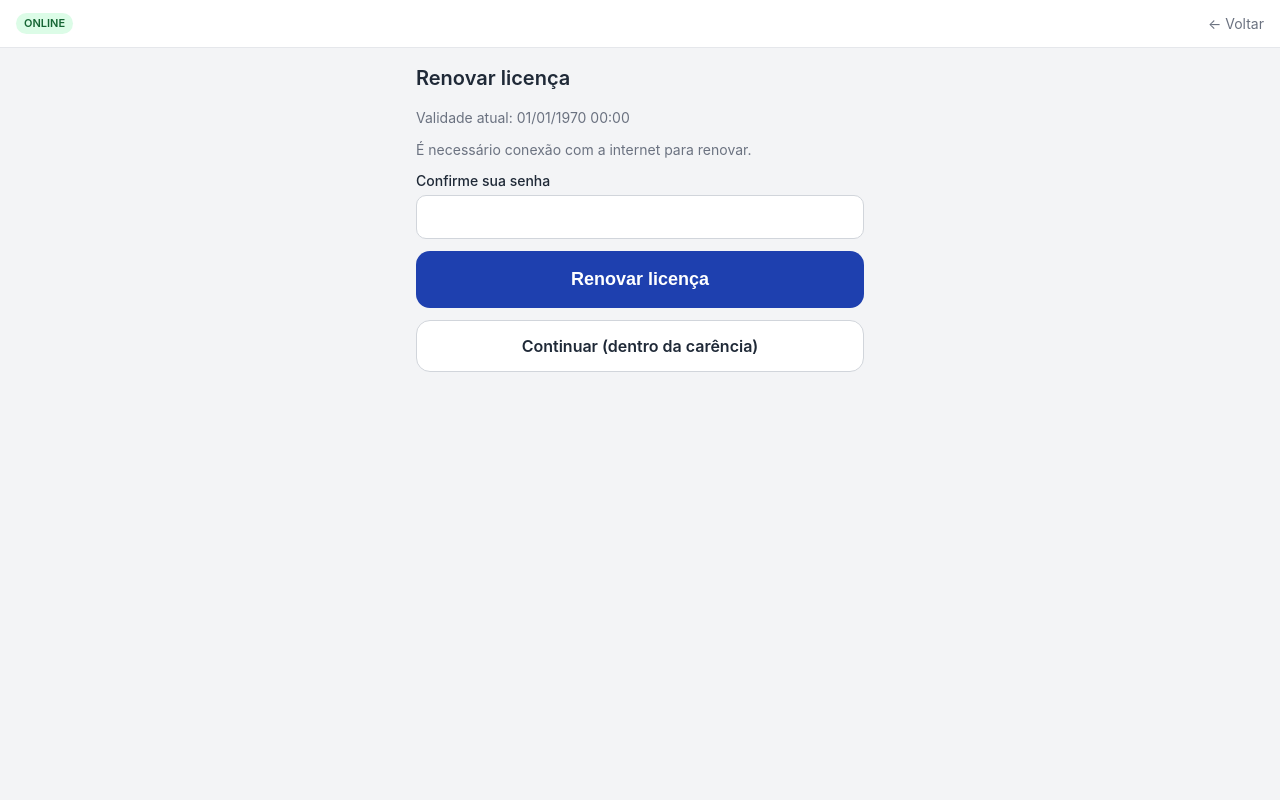
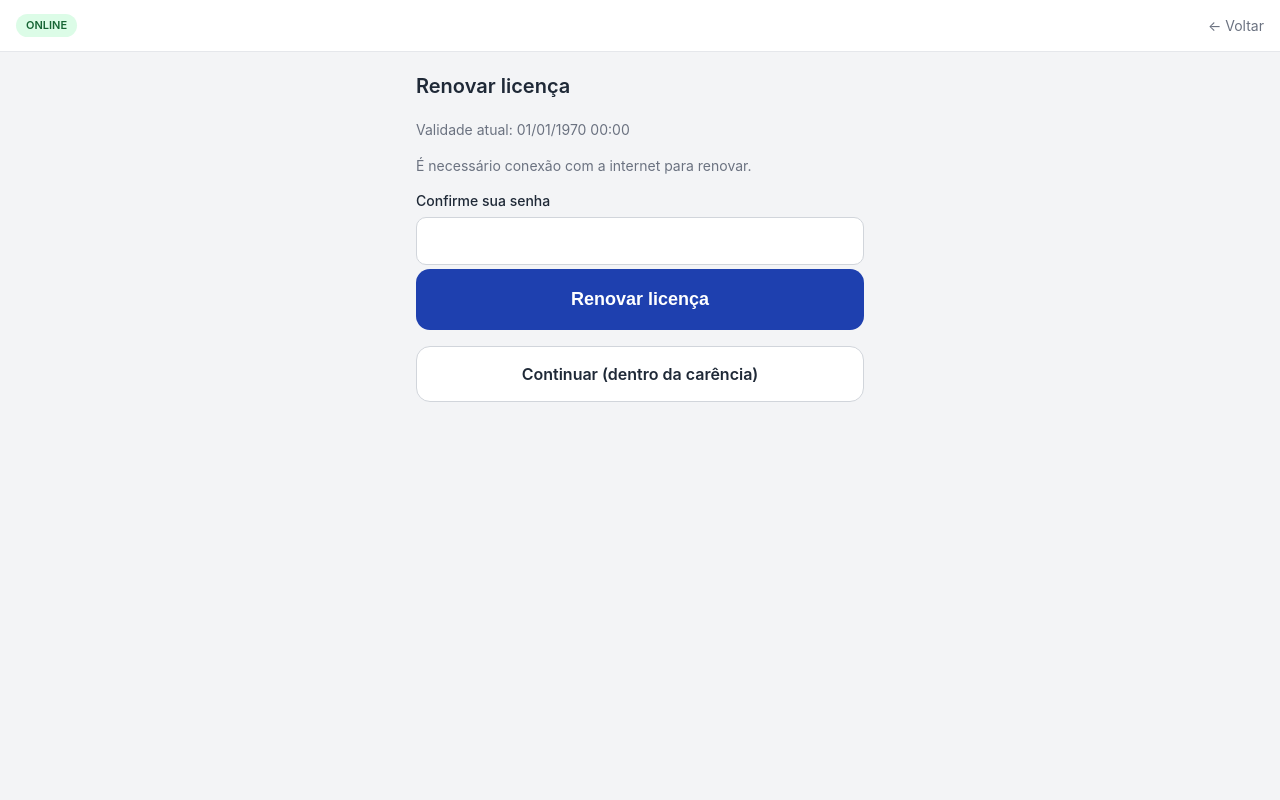
Before and after one commit to aureumds/riopark, a Laravel app: page /operador-lite/licenca in a window 1280 px wide. Run offline with Laravel 12, Linux system fonts and the light colour scheme; a user stored in the database is signed in; data comes from the database, SQL or seed files in the repository; some libraries are stand-ins or nearby versions.

Commit message:
fix(ui): espaçamento entre botões no Operador Lite (Android 6)
WebView antigo não respeita flex gap; usa margins para diagramar
menu, formulários, teclado e listas em todas as telas.

Co-authored-by: aureumds <aureumds@users.noreply.github.com>

```diff
--- a/public/css/operator-lite.css
+++ b/public/css/operator-lite.css
@@ -18,18 +18,29 @@ html, body {
 
 .lite-body {
     min-height: 100vh;
+    display: -webkit-box;
+    display: -webkit-flex;
     display: flex;
+    -webkit-box-orient: vertical;
+    -webkit-box-direction: normal;
+    -webkit-flex-direction: column;
     flex-direction: column;
 }
 
 .lite-header {
+    display: -webkit-box;
+    display: -webkit-flex;
     display: flex;
+    -webkit-box-align: center;
+    -webkit-align-items: center;
     align-items: center;
+    -webkit-box-pack: justify;
+    -webkit-justify-content: space-between;
     justify-content: space-between;
-    padding: 10px 16px;
+    padding: 12px 16px;
     background: #fff;
     border-bottom: 1px solid #e5e7eb;
-    min-height: 48px;
+    min-height: 52px;
 }
 
 .lite-header-title {
@@ -44,15 +55,26 @@ html, body {
 }
 
 .lite-status {
+    display: -webkit-box;
+    display: -webkit-flex;
     display: flex;
+    -webkit-box-align: center;
+    -webkit-align-items: center;
     align-items: center;
-    gap: 8px;
+}
+
+.lite-status > * {
+    margin-right: 8px;
+}
+
+.lite-status > *:last-child {
+    margin-right: 0;
 }
 
 .lite-badge {
     font-size: 11px;
     font-weight: 600;
-    padding: 3px 8px;
+    padding: 4px 10px;
     border-radius: 999px;
     text-transform: uppercase;
 }
@@ -71,22 +93,25 @@ html, body {
     font-size: 11px;
     color: #92400e;
     background: #fef3c7;
-    padding: 3px 8px;
+    padding: 4px 10px;
     border-radius: 999px;
 }
 
 .lite-main {
+    -webkit-box-flex: 1;
+    -webkit-flex: 1;
     flex: 1;
-    padding: 16px;
+    padding: 20px 16px 28px;
     max-width: 480px;
     width: 100%;
     margin: 0 auto;
 }
 
 .lite-alert {
-    padding: 10px 16px;
+    padding: 12px 16px;
     font-size: 14px;
     text-align: center;
+    margin-bottom: 4px;
 }
 
 .lite-alert-success {
@@ -121,32 +146,32 @@ html, body {
     font-size: 24px;
     font-weight: 700;
     color: #1e40af;
-    margin: 0 0 4px;
+    margin: 0 0 6px;
 }
 
 .lite-subtitle {
     text-align: center;
     color: #6b7280;
     font-size: 14px;
-    margin: 0 0 24px;
+    margin: 0 0 28px;
 }
 
 .lite-page-title {
     font-size: 20px;
     font-weight: 600;
-    margin: 0 0 16px;
+    margin: 0 0 20px;
 }
 
 .lite-label {
     font-size: 13px;
     color: #6b7280;
-    margin: 0 0 4px;
+    margin: 0 0 6px;
 }
 
 .lite-value {
     font-size: 16px;
     font-weight: 600;
-    margin: 0 0 12px;
+    margin: 0 0 14px;
 }
 
 .lite-value.lite-big {
@@ -156,7 +181,7 @@ html, body {
 .lite-muted {
     color: #6b7280;
     font-size: 14px;
-    margin: 0 0 12px;
+    margin: 0 0 16px;
 }
 
 .lite-center {
@@ -164,22 +189,39 @@ html, body {
     padding: 24px 0;
 }
 
+/* Forms — margin instead of gap (Android 6 WebView) */
 .lite-form {
+    display: -webkit-box;
+    display: -webkit-flex;
     display: flex;
+    -webkit-box-orient: vertical;
+    -webkit-box-direction: normal;
+    -webkit-flex-direction: column;
     flex-direction: column;
-    gap: 12px;
+}
+
+.lite-form > * {
+    margin-bottom: 14px;
+}
+
+.lite-form > *:last-child {
+    margin-bottom: 0;
+}
+
+.lite-field {
+    margin-bottom: 4px;
 }
 
 .lite-field label {
     display: block;
     font-size: 14px;
     font-weight: 500;
-    margin-bottom: 4px;
+    margin-bottom: 6px;
 }
 
 .lite-field input {
     width: 100%;
-    padding: 12px;
+    padding: 14px 12px;
     border: 1px solid #d1d5db;
     border-radius: 10px;
     font-size: 16px;
@@ -188,7 +230,7 @@ html, body {
 .lite-btn {
     display: block;
     width: 100%;
-    padding: 14px;
+    padding: 16px;
     border: none;
     border-radius: 14px;
     font-size: 16px;
@@ -197,10 +239,11 @@ html, body {
     text-decoration: none;
     cursor: pointer;
     -webkit-appearance: none;
+    appearance: none;
 }
 
 .lite-btn-lg {
-    padding: 18px;
+    padding: 20px;
     font-size: 18px;
 }
 
@@ -225,23 +268,37 @@ html, body {
     border: none;
     color: #6b7280;
     font-size: 14px;
-    padding: 12px;
+    padding: 14px;
     width: 100%;
     cursor: pointer;
 }
 
+/* Home menu — clear spacing between action buttons */
 .lite-nav {
+    display: -webkit-box;
+    display: -webkit-flex;
     display: flex;
+    -webkit-box-orient: vertical;
+    -webkit-box-direction: normal;
+    -webkit-flex-direction: column;
     flex-direction: column;
-    gap: 10px;
+    margin-bottom: 8px;
+}
+
+.lite-nav > * {
+    margin: 0 0 14px 0;
+}
+
+.lite-nav > *:last-child {
+    margin-bottom: 0;
 }
 
 .lite-logout-form {
-    margin-top: 16px;
+    margin-top: 20px;
 }
 
 .lite-mt {
-    margin-top: 12px;
+    margin-top: 16px;
 }
 
 .lite-plate-display {
```
Also changed, not shown: other parts of public/css/operator-lite.css (+32 -11 lines).
